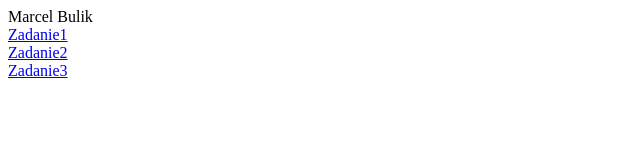
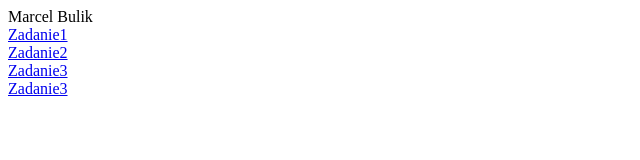
Before and after one commit to marcelbulik/MarcelBulik.github.io, a plain HTML site: page index.html in a window 1280 px wide. Shown: the full height of the page, 0-640 px from the left. Drawn offline with Linux system fonts and the light colour scheme.

Commit message:
Update index.html

```diff
--- a/index.html
+++ b/index.html
@@ -10,6 +10,6 @@ Marcel Bulik<br>
 <a href="https://marcelbulik.github.io/zad1">Zadanie1</a><br>
 <a href="https://marcelbulik.github.io/zad2">Zadanie2</a><br>
 <a href="https://marcelbulik.github.io/zadanie3/zadanie3">Zadanie3</a><br>
-
+<a href="https://marcelbulik.github.io/zad4/">Zadanie3</a><br>
 </body>
 </html>
```
